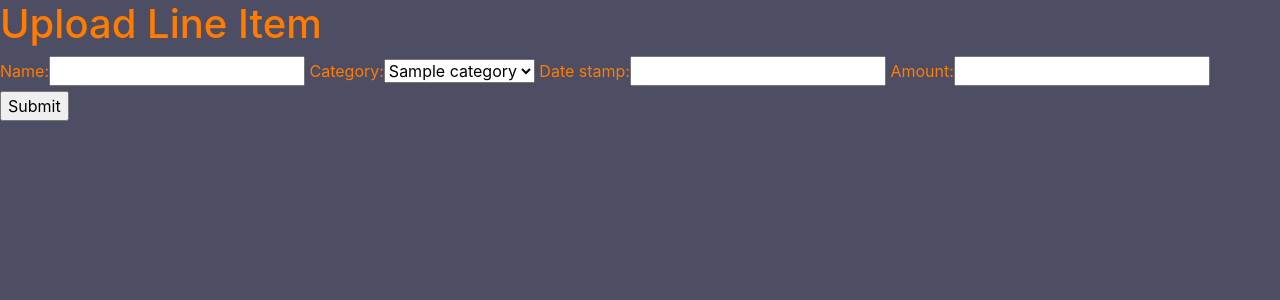
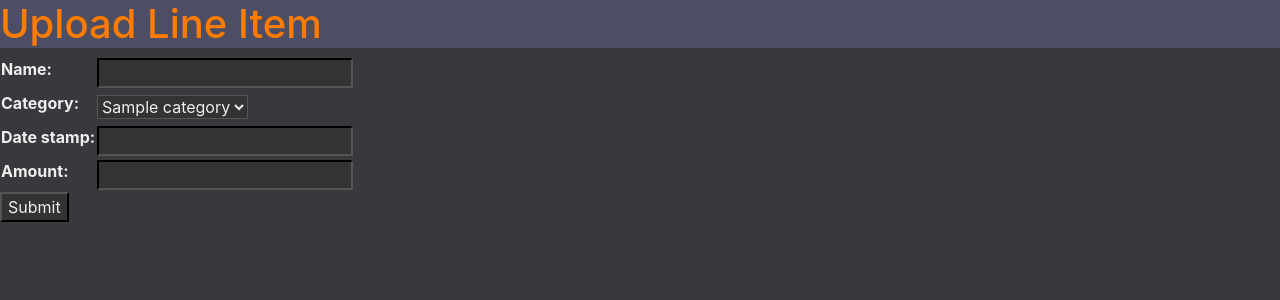
Before and after one commit to lingsin5234/MyBudgetApp, a Django app: page /upload/1/ in a window 1280 px wide. Shown: the top 300 px of the page. Run offline with Django 3.2, Linux system fonts and the light colour scheme; tables that the repository leaves empty hold one stand-in row (values such as "Sample post"); some libraries are stand-ins or nearby versions.

Commit message:
form.as_table

```diff
--- a/budget/templates/pages/upload.html
+++ b/budget/templates/pages/upload.html
@@ -3,7 +3,7 @@
 
     <form action="/upload/{{upload_type}}/" method="post">
         {% csrf_token %}
-        {{ form }}
+        <table>{{ form.as_table }}</table>
         <input type="submit" value="Submit">
     </form>
 
--- a/static/style.css
+++ b/static/style.css
@@ -1,4 +1,13 @@
 body {
+    background-color: #38383d;
+    color: #eeeeee;
+}
+h1 {
     background-color: #4D4D64;
     color: #FF7C00;
 }
+input, select {
+    background-color: #333333;
+    border-color: #555555;
+    color: #eeeeee;
+}
```
